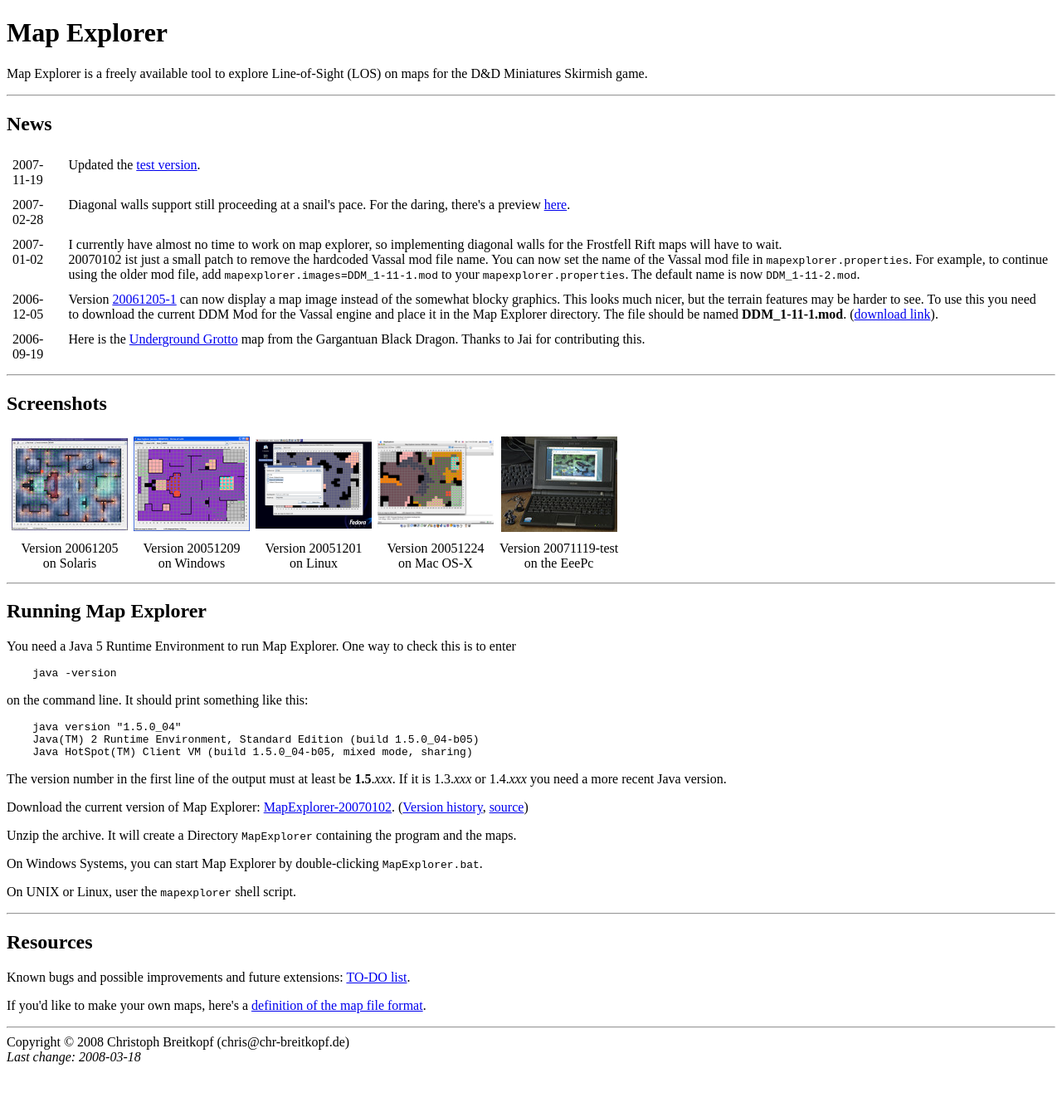
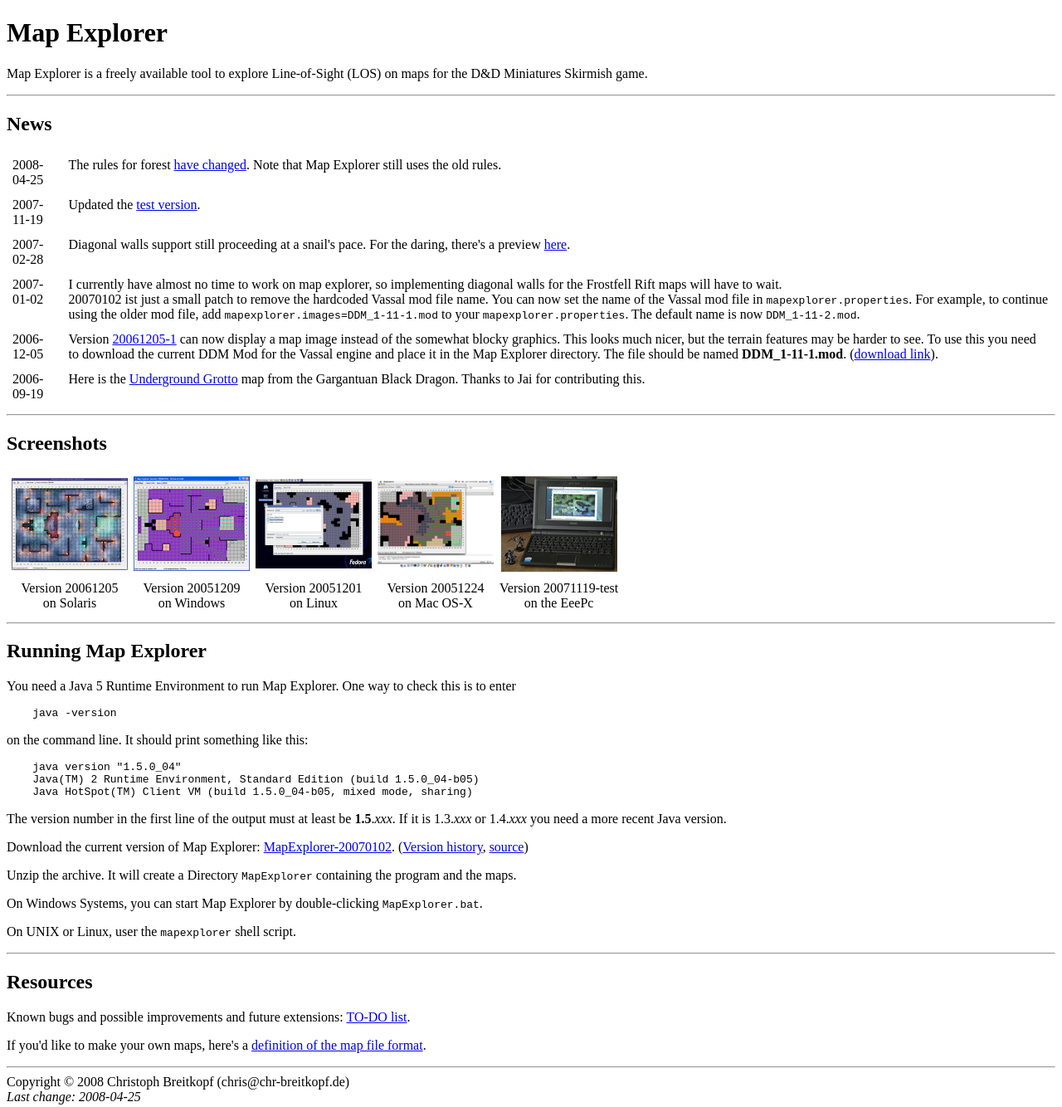
Before and after one commit to bokesan/MapExplorer, a plain HTML site: page www/index.html in a window 1280 px wide. Shown: the whole page at 83% size. Before the commit the page ends 1291 px from the top, so only its background shows below. Drawn offline with Linux system fonts and the light colour scheme.

Commit message:
Forest rules change notice

```diff
--- a/www/index.html
+++ b/www/index.html
@@ -22,6 +22,11 @@ for the D&amp;D Miniatures Skirmish game.</p>
 <h2>News</h2>
 
 <table cellpadding="5">
+
+<tr valign="top"><td>2008-04-25</td>
+  <td>The rules for forest <a href="http://www.wizards.com/default.asp?x=dnd/mi/20080424a">have changed</a>.
+      Note that Map Explorer still uses the old rules.</td>
+</tr>
 
 <tr valign="top"><td>2007-11-19</td>
   <td>Updated the <a href="testing/index.html">test version</a>.</td>
@@ -126,7 +131,7 @@ containing the program and the maps.</p>
 <div id="footer">
 Copyright &copy; 2008 Christoph Breitkopf (chris@chr-breitkopf.de)
 <br />
-<i>Last change: 2008-03-18</i>
+<i>Last change: 2008-04-25</i>
 </div>
 
 </body>
```
